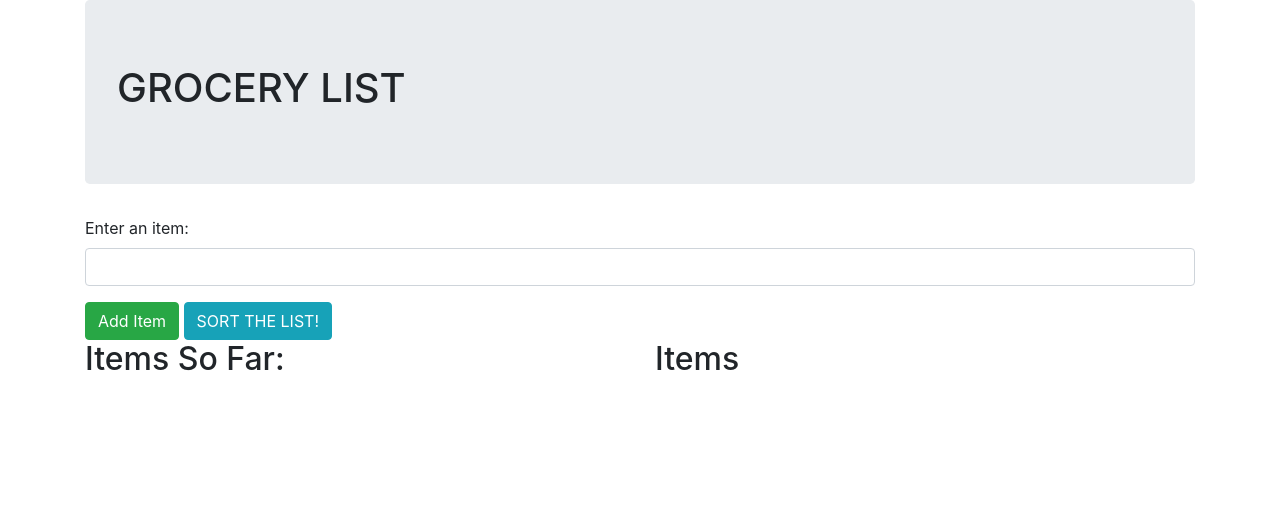
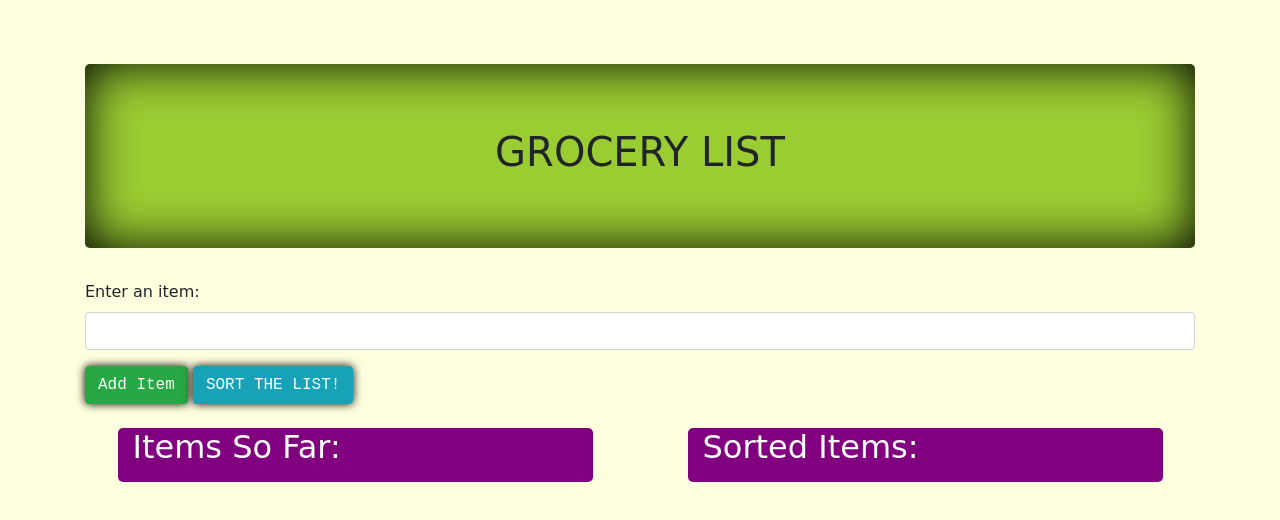
Before and after one commit to ebruno94/grocery-list, a plain HTML site: page index.html in a window 1280 px wide. Drawn offline with Linux system fonts and the light colour scheme.

Commit message:
Add CSS LUL.

```diff
--- a/css/styles.css
+++ b/css/styles.css
@@ -0,0 +1,26 @@
+.jumbotron{
+    text-align: center;
+    border-radius: 5px;
+    box-shadow: inset 0px 0px 50px black;
+    background-color: yellowgreen;
+    margin-top: 5vw;
+}
+
+.btn{
+  box-shadow: 0px 0px 10px black;
+  margin: auto;
+  font-family: monospace
+}
+
+body{
+  font-family: cursive;
+  background-color: lightyellow;
+}
+
+.col-md-5 {
+  background-color: purple;
+  border-radius: 5px;
+  margin: auto;
+  border: 5px black;
+  color: white;
+}
--- a/index.html
+++ b/index.html
@@ -21,13 +21,14 @@
         <button type="submit" class="btn btn-success"> Add Item </button>
         <button id="sort" type="submit" class="btn btn-info"> SORT THE LIST! </button>
       </form>
+      <br>
       <div class="row">
-        <div class="col-md-6">
+        <div class="col-md-5">
           <h2>Items So Far:</h2>
           <ul id="soFar"> </ul>
         </div>
-        <div class="col-md-6">
-          <h2>Items</h2>
+        <div class="col-md-5">
+          <h2>Sorted Items:</h2>
           <ul id="sorted"> </ul>
         </div>
       </div>
```
Also changed, not shown: js/scripts.js (+7 -0 lines).
